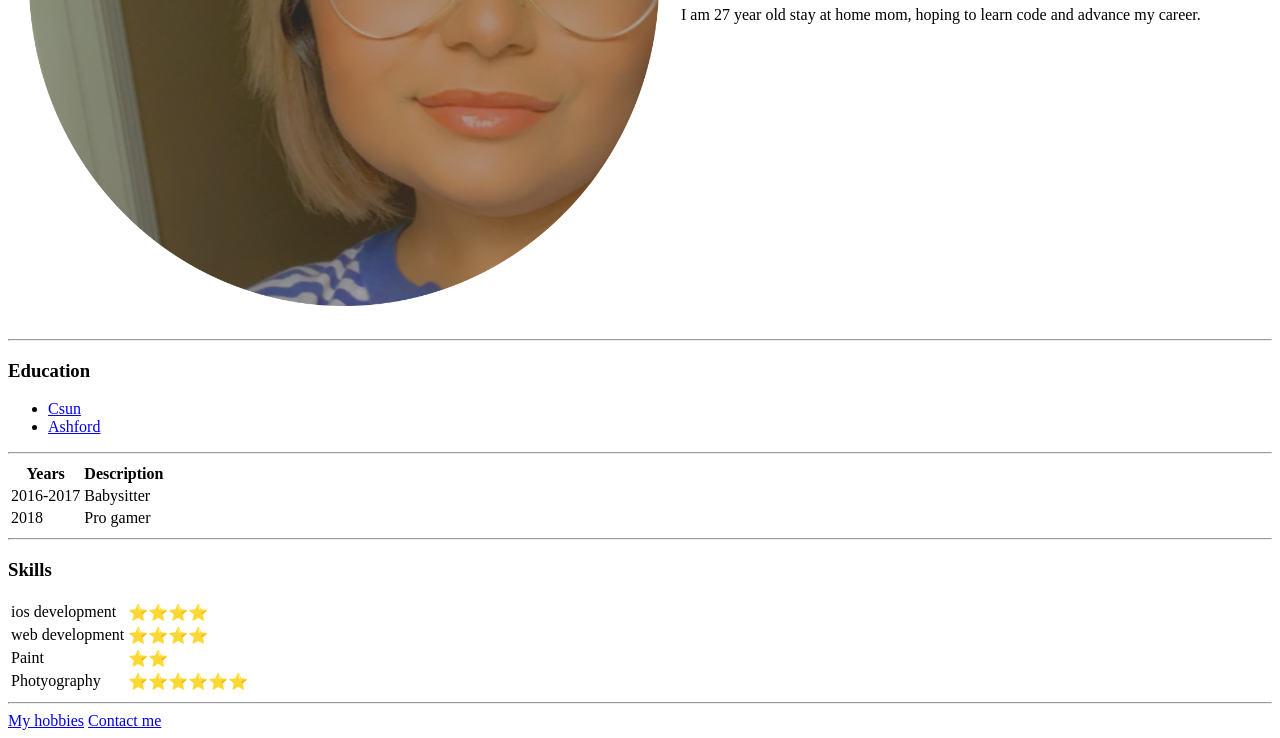
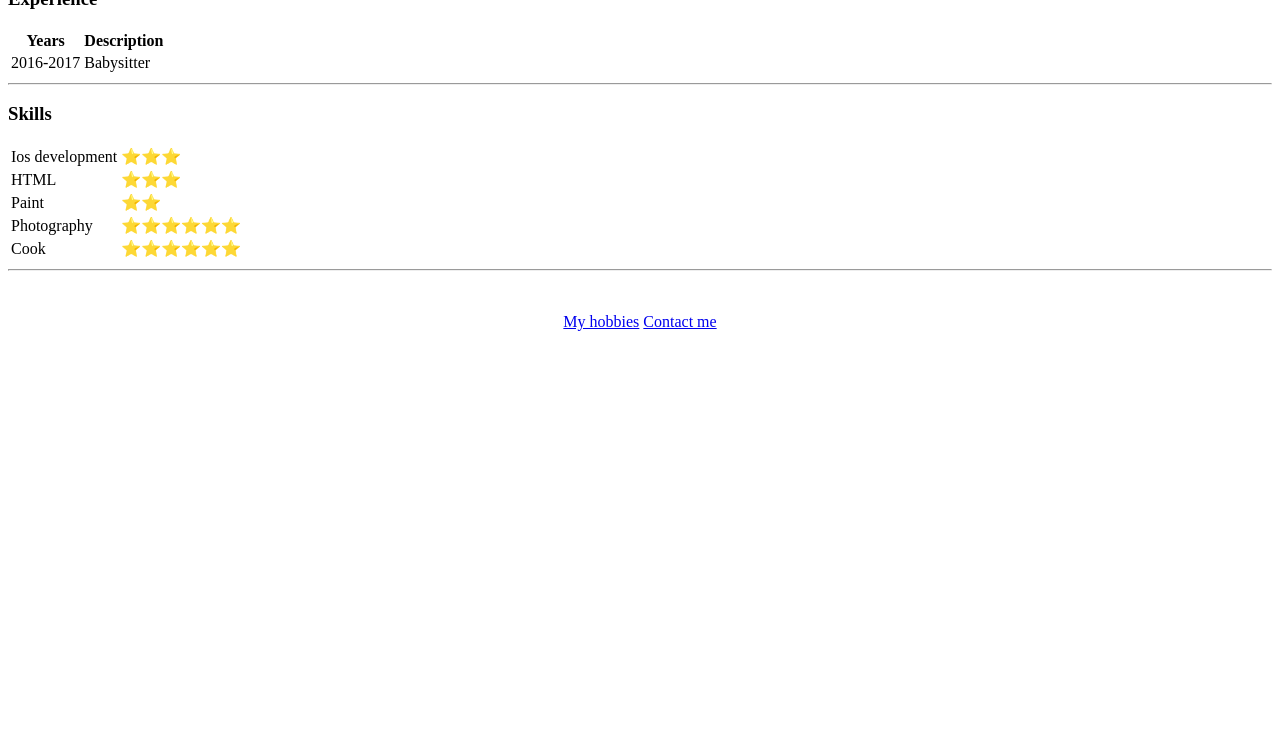
Before and after one commit to Jojo0213/CV, a plain HTML site: page index.html in a window 1280 px wide. Shown: the part 373-1111 px from the top of the page. After the commit the page ends 800 px from the top, so only its background shows below. Drawn offline with Linux system fonts and the light colour scheme.

Commit message:
Update index.html

```diff
--- a/index.html
+++ b/index.html
@@ -4,15 +4,27 @@
 <head>
   <meta charset="utf-8">
   <title>♡Joseline's personal Site</title>
+   <link rel="stylesheet" href="css/styles.css">
+
+  <style>
+p {
+  text-align: center;
+}
+  </style>
+
 </head>
+
 
 <body>
   <table cellspacing="20">
     <tr>
-      <td><img src="correctpic.png" alt="Joselines picture"></td>
+      <td> <img src="IMG_6269.png" width="200" height"260" alt="Joselines picture"></td>
       <td>
         <h1>Joseline Ramirez</h1>
-        <p>I am 27 year old stay at home mom, hoping to learn code and advance my career.</p>
+        <p>I am 27 year old stay at home mom, hoping to learn code and advance my career.
+          <br> Coffee lover ☕️. I spent most of my days chasing little feet and my nights studying code.
+          <br>I can't wait to see where this journey takes me and watch myself grow as a web developer.
+        </p>
       </td>
     </tr>
 
@@ -21,10 +33,12 @@
   <h3>Education</h3>
 
   <ul>
-    <li> <a href="https://www.csun.edu/">Csun</a> </li>
-    <li> <a href="https://www.uagc.edu/">Ashford</a> </li>
+    <li> Sun Valley High School</li>
+    <li> <a href="https://www.csun.edu/">California state University Northridge</a> </li>
+    <li> <a href="https://www.uagc.edu/">Ashford University</a> </li>
   </ul>
   <hr>
+  <h3>Experience</h3>
   <table>
     <thead>
       <tr>
@@ -37,34 +51,36 @@
         <td>2016-2017</td>
         <td>Babysitter</td>
       </tr>
-      <tr>
-        <td>2018</td>
-        <td>Pro gamer</td>
-      </tr>
+
     </tbody>
   </table>
   <hr>
   <h3>Skills</h3>
 <table>
   <tr>
-          <td>ios development</td>
-          <td>⭐⭐⭐⭐</td>
+    <td>Ios development</td>
+    <td>⭐⭐⭐</td>
   </tr>
   <tr>
-          <td>web development</td>
-          <td>⭐⭐⭐⭐</td>
+    <td>HTML</td>
+    <td>⭐⭐⭐</td>
   </tr>
   <tr>
     <td>Paint</td>
     <td>⭐⭐</td>
   </tr>
   <tr>
-          <td>Photyography</td>
+    <td>Photography</td>
     <td>⭐⭐⭐⭐⭐⭐</td>
+  </tr>
+  <tr>
+    <td>Cook</td>
+    <td> ⭐⭐⭐⭐⭐⭐️</td>
   </tr>
 </table>
   <hr>
-  <a href="hobbies.html">My hobbies</a>
+  <br>
+  <p><a href="hobbies.html">My hobbies</a>
   <a href="contactme.html">Contact me</a>
-
+</p>
 </html>
```
Lines whose indentation alone changed are shown as unchanged.
